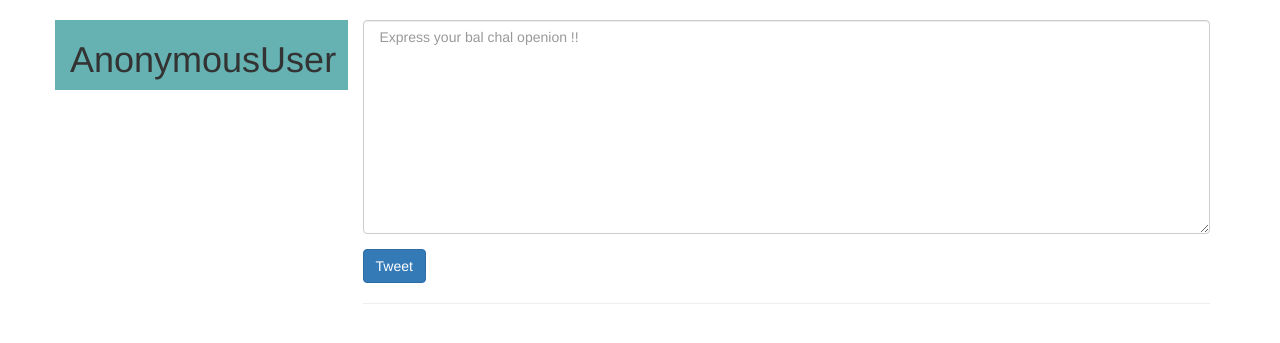
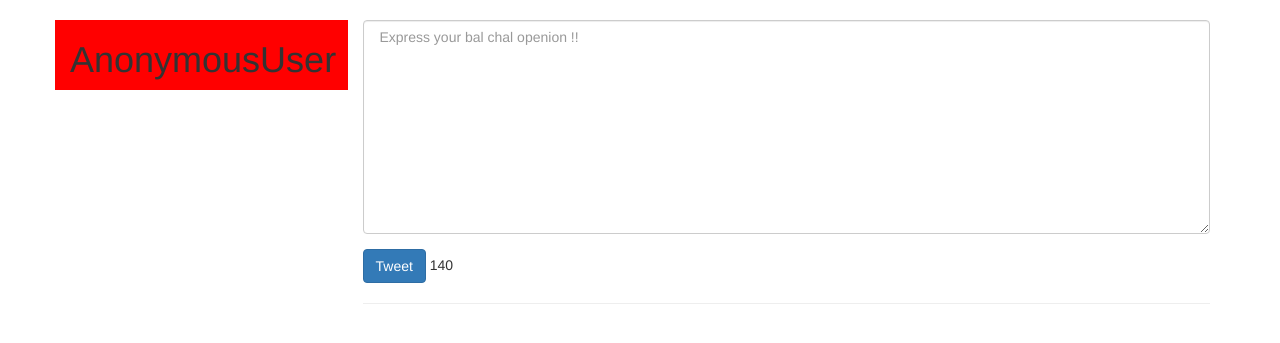
Before and after one commit to alvee32/Django_WebApp, a Django app: page /tweet/search/ in a window 1280 px wide. Shown: the part 52-395 px from the top of the page. Run offline with Django 3.2, Linux system fonts and the light colour scheme; data comes from the database, SQL or seed files in the repository; both versions use the stored data as it was after the commit; some libraries are stand-ins or nearby versions.

Commit message:
couning chars

```diff
--- a/tweetme/src/templates/base.html
+++ b/tweetme/src/templates/base.html
@@ -17,6 +17,14 @@
       <script src="https://oss.maxcdn.com/html5shiv/3.7.3/html5shiv.min.js"></script>
       <script src="https://oss.maxcdn.com/respond/1.4.2/respond.min.js"></script>
     <![endif]-->
+    <style>
+    .red-color {
+      color: red;
+    }
+    .grey-color {
+      color: #ccc;
+    }
+  </style>
   </head>
   <body>
     {% include "navbar.html" %}
--- a/tweetme/src/tweets/templates/tweets/tweet_list.html
+++ b/tweetme/src/tweets/templates/tweets/tweet_list.html
@@ -18,12 +18,9 @@ function getParameterByName(name, url) {
     if (!results[2]) return '';
     return decodeURIComponent(results[2].replace(/\+/g, " "));
 }
-
-
 $(document).ready(function(){
   var query = getParameterByName('q')
   var tweetList = [];
-
   function attachTweet(tweetValue, prepend){
       var dateDisplay = tweetValue.date_display;
       var tweetContent = tweetValue.content;
@@ -35,7 +32,6 @@ $(document).ready(function(){
         $("#tweet-container").append(tweetFormattedHtml)
      }
   }
-
   function parseTweets(){
     if (tweetList == 0) {
       $("#tweet-container").text("No tweets currently found.")
@@ -47,7 +43,6 @@ $(document).ready(function(){
       })
     }
   }
-
   function fetchTweets(){
     console.log("fetching..")
     $.ajax({
@@ -57,9 +52,9 @@ $(document).ready(function(){
       },
       method: "GET",
       success: function(data){
- 		// console.log(data)
         tweetList = data
         parseTweets()
+
       },
       error: function(data){
         console.log("error")
@@ -67,15 +62,35 @@ $(document).ready(function(){
       }
     })
   }
-
   fetchTweets()
 
-
+  var charsStart = 140;
+  var charsCurrent = 0;
+  $("#tweet-form").append("<span id='tweetCharsLeft'>" + charsStart + "</span>")
+  $("#tweet-form textarea").keyup(function(event){
+      var tweetValue = $(this).val()
+      charsCurrent = charsStart - tweetValue.length
+      var spanChars = $("#tweetCharsLeft")
+      spanChars.text(charsCurrent)
+      if (charsCurrent > 0 ) {
+         // remove classes
+         spanChars.removeClass("grey-color")
+         spanChars.removeClass("red-color")
+      } else if (charsCurrent == 0) {
+         // add grey class
+         spanChars.removeClass("red-color")
+         spanChars.addClass("grey-color")
+      } else if (charsCurrent < 0) {
+          // add red class
+          spanChars.removeClass("grey-color")
+          spanChars.addClass("red-color")
+      }
+  })
   $("#tweet-form").submit(function(event){
       event.preventDefault()
       var this_ = $(this)
-  	var formData = this_.serialize()
-
+      var formData =  this_.serialize()
+      if (charsCurrent >= 0) {
         $.ajax({
           url: "/api/tweet/create/",
           data: formData,
@@ -83,28 +98,21 @@ $(document).ready(function(){
           success: function(data){
             this_.find("input[type=text], textarea").val("")
             attachTweet(data, true)
-	 			//console.log(data)
-        //fetchTweets()
-	 		//tweetList = data
-	 		//parseTweets()
+
           },
           error: function(data){
             console.log("error")
             console.log(data.statusText)
             console.log(data.status)
-
           }
         })
-
+      }  else {
+        console.log("Cannot send, tweet too long.")
+    }
 
   })
-
-
-
 });
 </script>
-
-
 {% endblock script %}
 
 
@@ -113,7 +121,7 @@ $(document).ready(function(){
 
 
     <div class='row'>
-        <div class='col-sm-3 col-xs-12' style='background-color:#66b2b2;'>
+        <div class='col-sm-3 col-xs-12' style='background-color:red;'>
         <h1>{{ request.user }}</h1>
         </div>
         <div class='col-sm-9 '>
```
Also changed, not shown: tweetme/src/db.sqlite3. Lines whose indentation alone changed are shown as unchanged.
